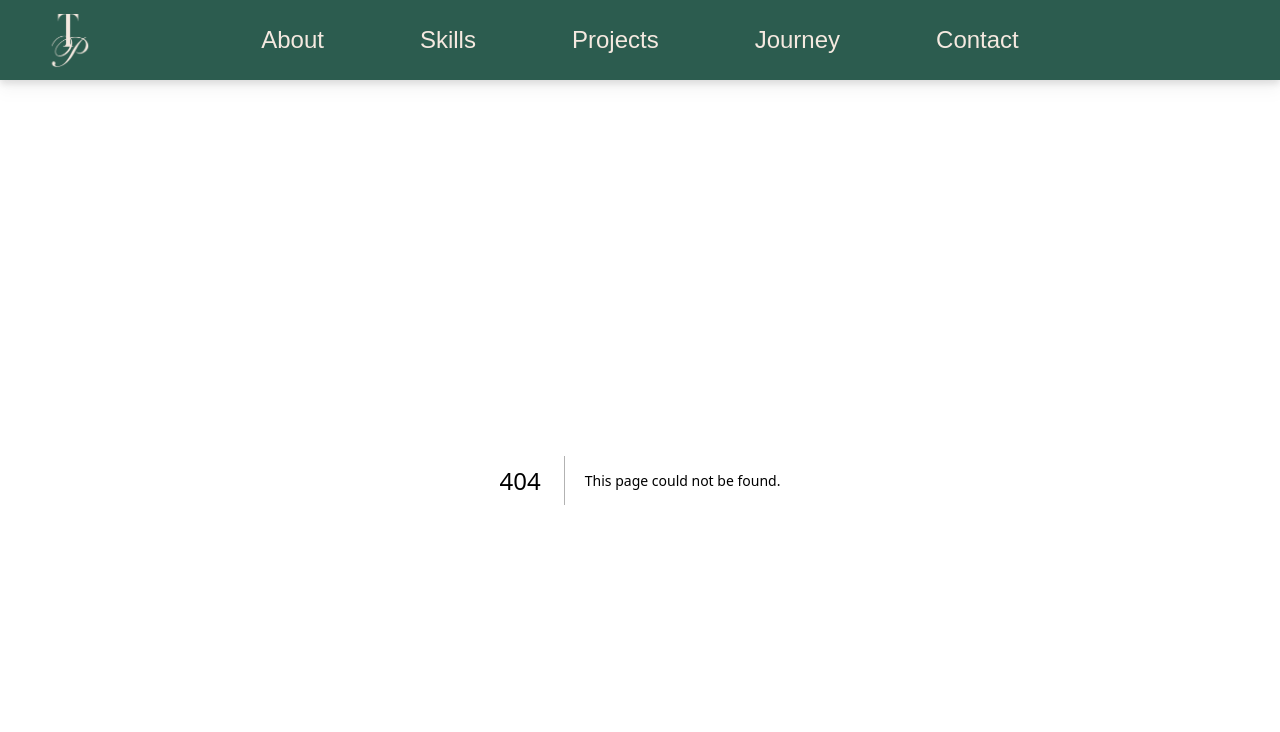
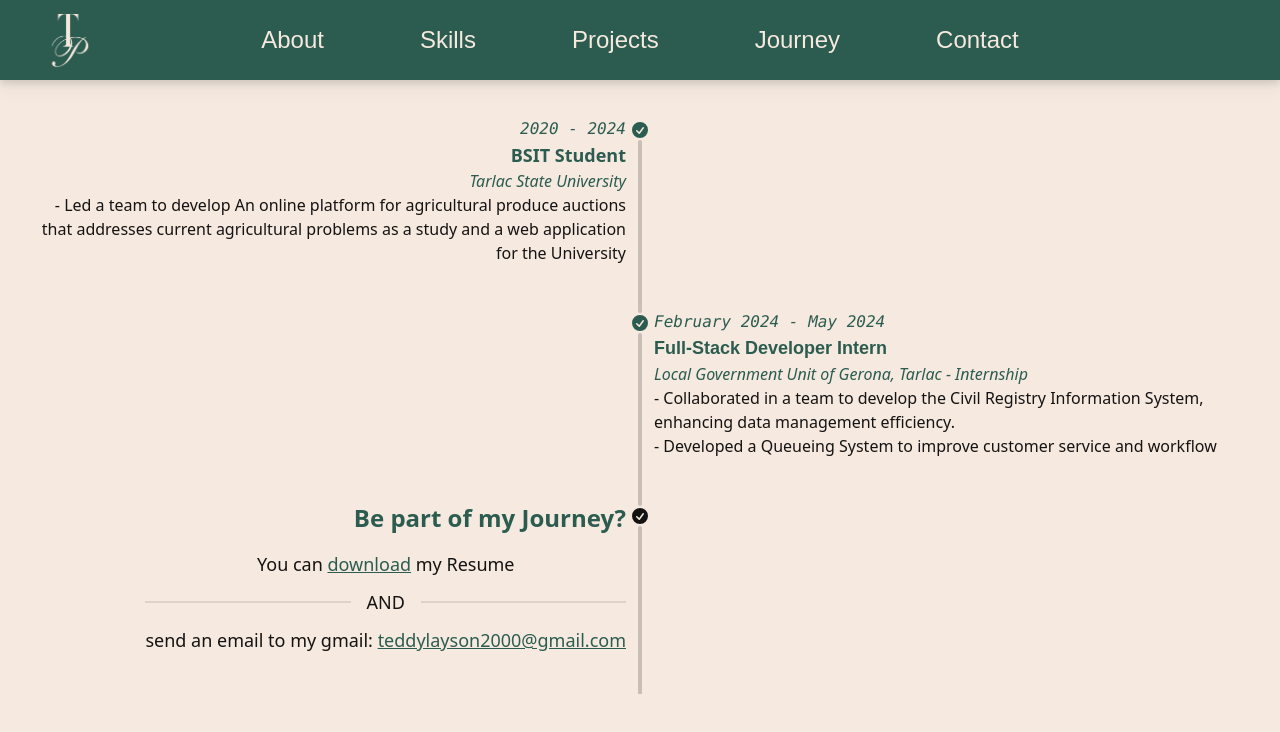
Before and after one commit to aecial/portfolio, a Next.js app: page /journey in a window 1280 px wide. Before the commit this address had no page. Shown: the top 732 px of the page. Built offline with nearby package versions, Linux system fonts and the light colour scheme; a web font is replaced by a local one.

Commit message:
add journey page

```diff
--- /dev/null
+++ b/app/journey/page.jsx
@@ -0,0 +1,112 @@
+import React from "react";
+
+const journey = () => {
+  return (
+    <div className="main-height flex flex-col p-8 gap-4">
+      <ul className="timeline timeline-snap-icon max-md:timeline-compact timeline-vertical">
+        <li>
+          <div className="timeline-middle">
+            <svg
+              xmlns="http://www.w3.org/2000/svg"
+              viewBox="0 0 20 20"
+              fill="currentColor"
+              className="h-5 w-5 text-primary"
+            >
+              <path
+                fillRule="evenodd"
+                d="M10 18a8 8 0 100-16 8 8 0 000 16zm3.857-9.809a.75.75 0 00-1.214-.882l-3.483 4.79-1.88-1.88a.75.75 0 10-1.06 1.061l2.5 2.5a.75.75 0 001.137-.089l4-5.5z"
+                clipRule="evenodd"
+              />
+            </svg>
+          </div>
+          <div className="timeline-start mb-10 md:text-end">
+            <time className="font-mono italic text-primary">2020 - 2024</time>
+            <div className="text-lg font-black text-primary">BSIT Student</div>
+            <p className="text-primary italic ">Tarlac State University</p>- Led
+            a team to develop An online platform for agricultural produce
+            auctions that addresses current agricultural problems as a study and
+            a web application for the University
+          </div>
+          <hr />
+        </li>
+        <li>
+          <hr />
+          <div className="timeline-middle">
+            <svg
+              xmlns="http://www.w3.org/2000/svg"
+              viewBox="0 0 20 20"
+              fill="currentColor"
+              className="h-5 w-5 text-primary"
+            >
+              <path
+                fillRule="evenodd"
+                d="M10 18a8 8 0 100-16 8 8 0 000 16zm3.857-9.809a.75.75 0 00-1.214-.882l-3.483 4.79-1.88-1.88a.75.75 0 10-1.06 1.061l2.5 2.5a.75.75 0 001.137-.089l4-5.5z"
+                clipRule="evenodd"
+              />
+            </svg>
+          </div>
+          <div className="timeline-end mb-10">
+            <time className="font-mono italic text-primary">
+              February 2024 - May 2024
+            </time>
+            <div className="text-lg font-bold luxurious text-primary">
+              Full-Stack Developer Intern
+            </div>
+            <p className="text-primary italic">
+              Local Government Unit of Gerona, Tarlac - Internship
+            </p>
+            - Collaborated in a team to develop the Civil Registry Information
+            System, enhancing data management efficiency.
+            <br />- Developed a Queueing System to improve customer service and
+            workflow
+          </div>
+          <hr />
+        </li>
+        <li>
+          <hr />
+          <div className="timeline-middle">
+            <svg
+              xmlns="http://www.w3.org/2000/svg"
+              viewBox="0 0 20 20"
+              fill="currentColor"
+              className="h-5 w-5"
+            >
+              <path
+                fillRule="evenodd"
+                d="M10 18a8 8 0 100-16 8 8 0 000 16zm3.857-9.809a.75.75 0 00-1.214-.882l-3.483 4.79-1.88-1.88a.75.75 0 10-1.06 1.061l2.5 2.5a.75.75 0 001.137-.089l4-5.5z"
+                clipRule="evenodd"
+              />
+            </svg>
+          </div>
+          <div className="timeline-start mb-10 md:text-end">
+            <time className="font-mono italic"></time>
+            <div className="text-2xl font-black text-primary mb-4">
+              Be part of my Journey?
+            </div>
+            <h2 className="text-lg text-center">
+              You can{" "}
+              <a
+                href="/PascualResume.pdf"
+                className="underline cursor-pointer text-primary"
+                download
+              >
+                download
+              </a>{" "}
+              my Resume <div className="divider">AND</div> send an email to my
+              gmail:{" "}
+              <a
+                href="mailto:teddylayson2000@gmail.com"
+                className="underline cursor-pointer text-primary"
+              >
+                teddylayson2000@gmail.com
+              </a>
+            </h2>
+          </div>
+          <hr />
+        </li>
+      </ul>
+    </div>
+  );
+};
+
+export default journey;
--- a/app/page.js
+++ b/app/page.js
@@ -7,9 +7,13 @@ export default function Home() {
       <div className="hidden bg-transparent w-[50%] lg:flex flex-col justify-center items-center gap-4">
         <h1 className="text-[7rem] text-accent">Teddy Pascual</h1>
         <h4 className="text-3xl text-accent mb-4">Full-Stack Developer</h4>
-        <button className="btn btn-secondary text-neutral w-[55%] rounded-full text-lg">
+        <a
+          href="/PascualResume.pdf"
+          className="btn btn-secondary text-neutral w-[55%] rounded-full text-lg"
+          download
+        >
           Download Resume
-        </button>
+        </a>
       </div>
       <div className="bg-[#ACB5B3] w-[50%] overflow-hidden hidden lg:block">
         <img
@@ -28,9 +32,13 @@ export default function Home() {
         <div className="flex flex-col w-full justify-center items-center">
           <h1 className="text-4xl text-accent">Teddy Pascual</h1>
           <h4 className="text-xl text-accent mb-4">Full-Stack Developer</h4>
-          <button className="btn btn-secondary text-neutral w-[85%] rounded-full text-lg">
+          <a
+            href="/PascualResume.pdf"
+            className="btn btn-secondary text-neutral w-[85%] rounded-full text-lg"
+            download
+          >
             Download Resume
-          </button>
+          </a>
         </div>
       </div>
     </main>
```
Also changed, not shown: 1 other file (tests, documents, lock files or other folders).
